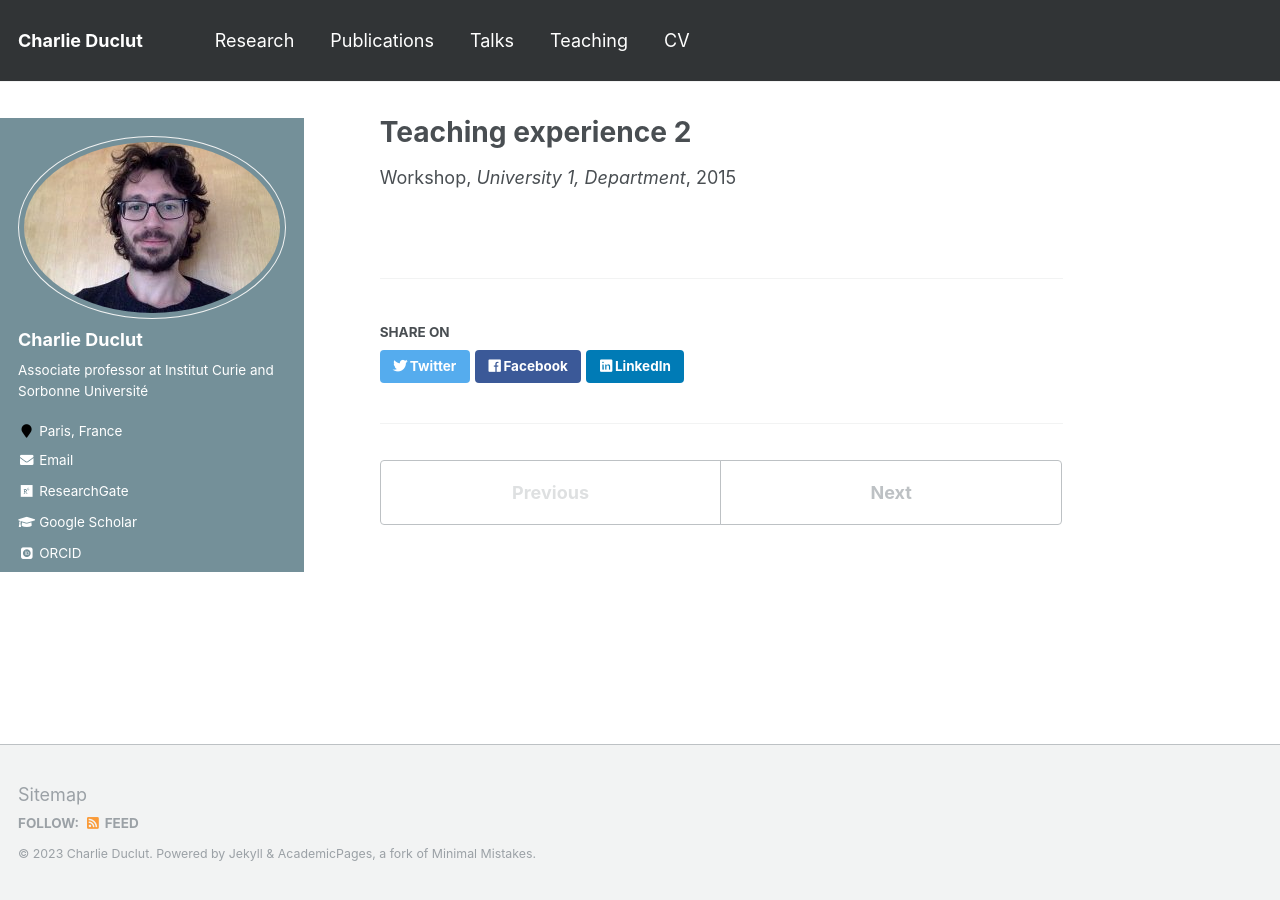
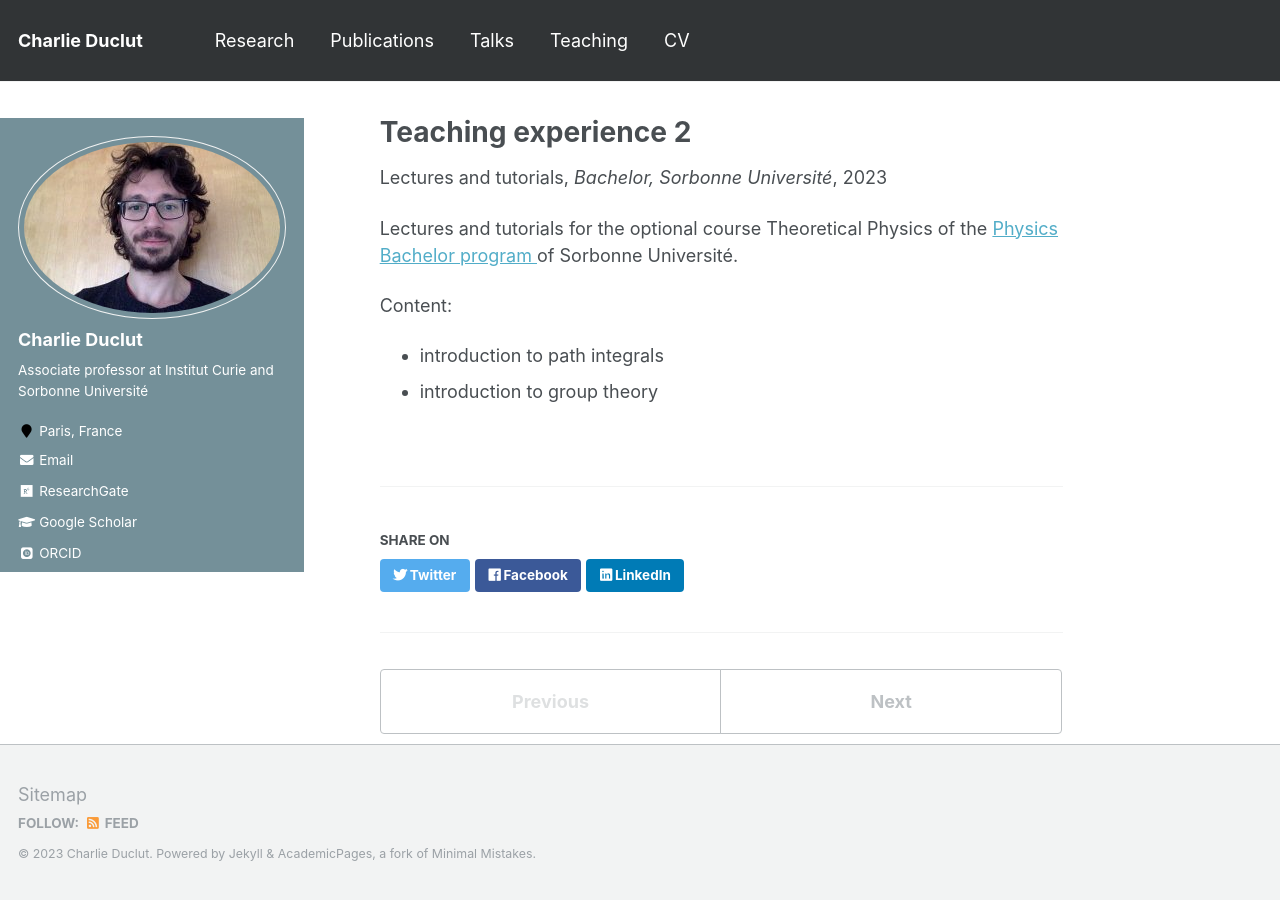
Before and after one commit to charlieduclut/charlieduclut.github.io, a Jekyll site: the page built from _teaching/teaching-2.md, in a window 1280 px wide. Built offline with Jekyll 4.4.1, drawn with Linux system fonts in a browser that asks for light colours; some web fonts are replaced.

Commit message:
continued

```diff
--- a/_teaching/teaching-2.md
+++ b/_teaching/teaching-2.md
@@ -1,9 +1,16 @@
 ---
 title: "Teaching experience 2"
 collection: teaching
-type: "Workshop"
+type: "Lectures and tutorials"
 permalink: /teaching/teaching-2
-venue: "University 1, Department"
-date: 2015-01-01
+venue: "Bachelor, Sorbonne Université"
+date: 2023-02-01
 location: "Paris, France"
 ---
+
+Lectures and tutorials for the optional course Theoretical Physics of the
+[Physics Bachelor program ](https://sciences.sorbonne-universite.fr/formation-sciences/offre-de-formation/licences/licences-generales-l2-l3/licence-de-physique) of Sorbonne Université.
+
+Content:
+- introduction to path integrals
+- introduction to group theory
```
Also changed, not shown: _research/research-1.md (+2 -2 lines), _research/research-3.md (+8 -2 lines), _teaching/teaching-1.md (renamed from _teaching/ICFP_nonequilibrium_statmech.md, +2 -2 lines).
